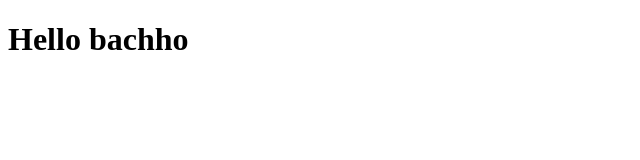
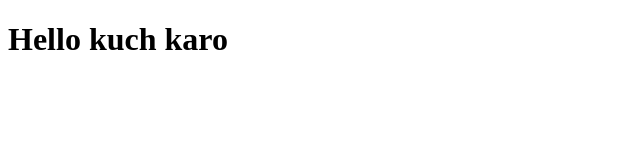
Before and after one commit to ayush-samar/Bootstrap, a plain HTML site: page index.html in a window 1280 px wide. Shown: the whole page, without its empty margins (0-640 px from the left). Drawn offline with Linux system fonts and the light colour scheme.

Commit message:
first commit

```diff
--- a/index.html
+++ b/index.html
@@ -6,6 +6,6 @@
     <title>Document</title>
 </head>
 <body>
-    <h1>Hello bachho</h1>
+    <h1>Hello kuch karo</h1>
 </body>
 </html>
```
